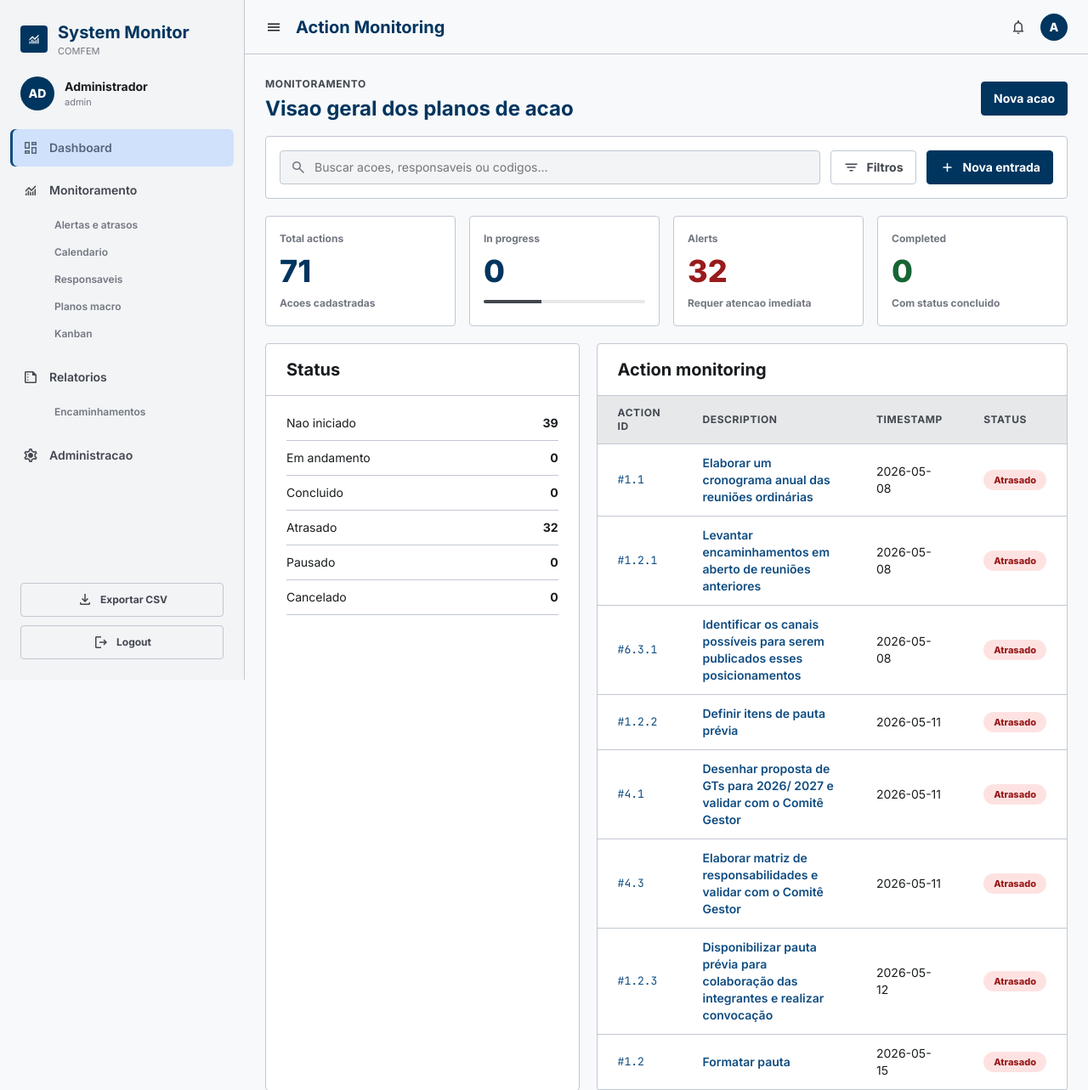
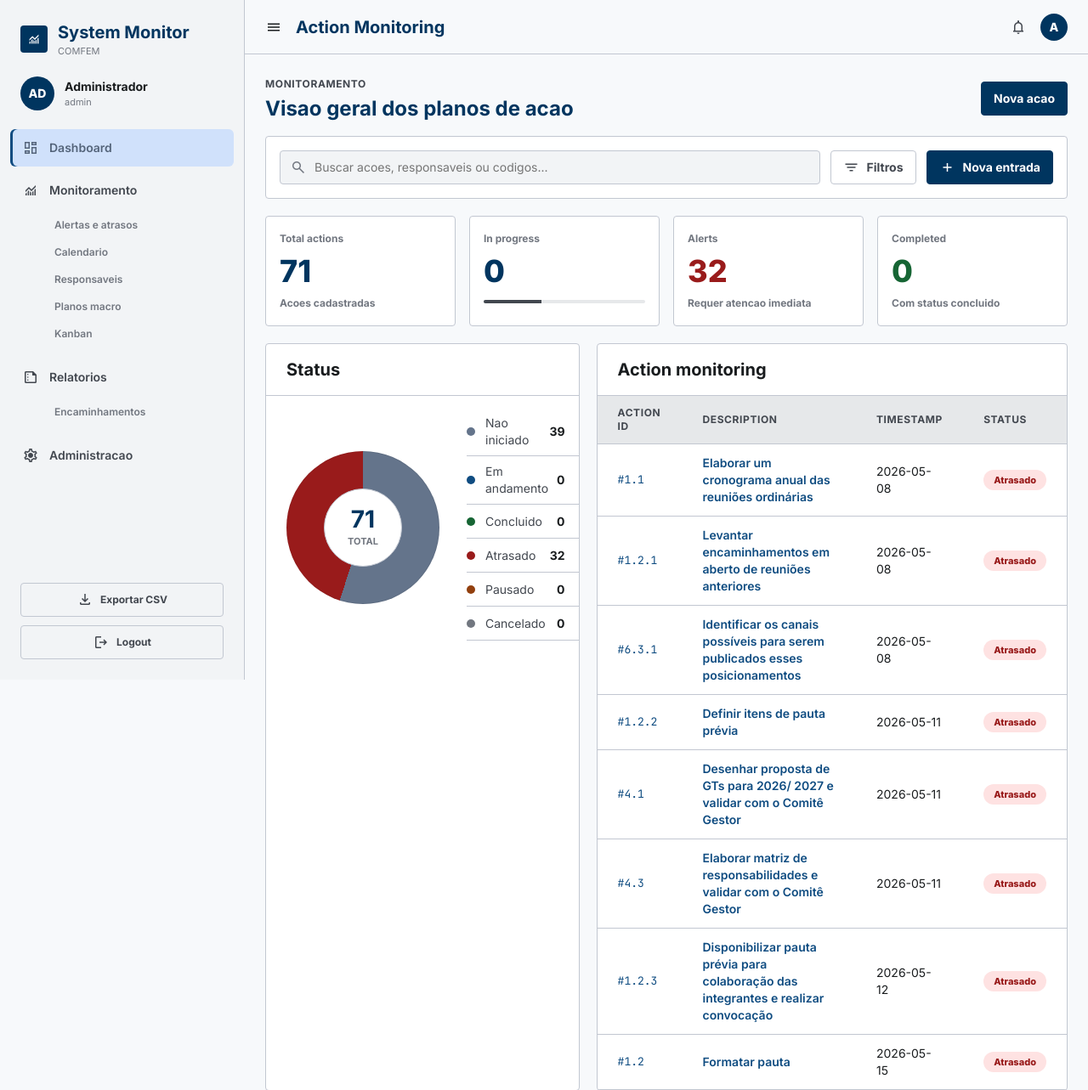
Before and after one commit to newtoncerezini-ai/monitoramento-beth, a Flask app: page / in a window 1280 px wide. Shown: the top 1283 px of the page at 85% size. Run offline with Flask 3, Linux system fonts and the light colour scheme; a user stored in the database is signed in; data comes from the database, SQL or seed files in the repository.

Commit message:
Add status pie chart to dashboard

```diff
--- a/app.py
+++ b/app.py
@@ -571,6 +571,32 @@
     return round((done / len(actions)) * 100)
 
 
+def status_chart_data(by_status: dict[str, int]) -> tuple[list[dict], str]:
+    colors = {
+        "Nao iniciado": "#64748b",
+        "Em andamento": "#0f4c81",
+        "Concluido": "#166534",
+        "Atrasado": "#991b1b",
+        "Pausado": "#92400e",
+        "Cancelado": "#727780",
+    }
+    total = sum(by_status.values())
+    items = []
+    current = 0
+    segments = []
+    for status, count in by_status.items():
+        percent = round((count / total) * 100, 1) if total else 0
+        start = current
+        end = current + percent
+        color = colors.get(status, "#727780")
+        if count:
+            segments.append(f"{color} {start}% {end}%")
+        items.append({"status": status, "count": count, "percent": percent, "color": color})
+        current = end
+    gradient = ", ".join(segments) if segments else "#e6e8ea 0% 100%"
+    return items, gradient
+
+
 @app.route("/")
 @login_required
 def dashboard():
@@ -581,6 +607,7 @@
     planned = [a for a in actions if a["planned_end"]]
     next_actions = sorted([a for a in planned if a["status"] != "Concluido"], key=lambda a: a["planned_end"])[:8]
     by_status = {status: len([a for a in actions if a["status"] == status]) for status in STATUS_OPTIONS}
+    status_items, status_gradient = status_chart_data(by_status)
     plans = [a for a in actions if a["level"] == 1]
     return render_template(
         "dashboard.html",
@@ -590,6 +617,8 @@
         planned=len(planned),
         next_actions=next_actions,
         by_status=by_status,
+        status_items=status_items,
+        status_gradient=status_gradient,
         plans=plans,
         today=date.today().isoformat(),
     )
--- a/static/styles.css
+++ b/static/styles.css
@@ -445,6 +445,81 @@
   justify-content: space-between;
   padding: 10px 0;
   border-bottom: 1px solid var(--outline-variant);
+}
+
+.status-chart-wrap {
+  display: grid;
+  grid-template-columns: 190px 1fr;
+  gap: 22px;
+  align-items: center;
+  padding: 22px 24px 24px;
+}
+
+.pie-chart {
+  width: 180px;
+  aspect-ratio: 1;
+  border-radius: 50%;
+  display: grid;
+  place-items: center;
+  box-shadow: inset 0 0 0 1px rgba(25, 28, 30, .08);
+}
+
+.pie-chart > div {
+  width: 92px;
+  aspect-ratio: 1;
+  border-radius: 50%;
+  display: grid;
+  place-items: center;
+  align-content: center;
+  background: var(--surface-lowest);
+  border: 1px solid var(--outline-variant);
+}
+
+.pie-chart strong {
+  color: var(--primary);
+  font-size: 28px;
+  line-height: 32px;
+}
+
+.pie-chart span {
+  color: var(--outline);
+  font-size: 11px;
+  font-weight: 700;
+  text-transform: uppercase;
+}
+
+.status-legend {
+  display: grid;
+  gap: 8px;
+}
+
+.status-legend-row {
+  display: grid;
+  grid-template-columns: 12px 1fr auto 54px;
+  gap: 10px;
+  align-items: center;
+  min-height: 32px;
+  padding-bottom: 8px;
+  border-bottom: 1px solid var(--outline-variant);
+}
+
+.status-legend-row i {
+  width: 10px;
+  height: 10px;
+  border-radius: 999px;
+}
+
+.status-legend-row span,
+.status-legend-row small {
+  color: var(--muted);
+}
+
+.status-legend-row strong {
+  color: var(--text);
+}
+
+.status-legend-row small {
+  text-align: right;
 }
 
 table {
@@ -979,6 +1054,10 @@
     grid-template-columns: 1fr;
   }
   .span-2 { grid-column: span 1; }
+  .status-chart-wrap {
+    grid-template-columns: 1fr;
+    justify-items: center;
+  }
   .page-header {
     align-items: flex-start;
     flex-direction: column;
--- a/templates/dashboard.html
+++ b/templates/dashboard.html
@@ -37,13 +37,23 @@
     <div class="panel-head">
       <h2>Status</h2>
     </div>
-    <div class="status-list">
-      {% for status, count in by_status.items() %}
-        <div class="status-row">
-          <span>{{ status }}</span>
-          <strong>{{ count }}</strong>
+    <div class="status-chart-wrap">
+      <div class="pie-chart" style="background: conic-gradient({{ status_gradient }});">
+        <div>
+          <strong>{{ total }}</strong>
+          <span>Total</span>
         </div>
-      {% endfor %}
+      </div>
+      <div class="status-legend">
+        {% for item in status_items %}
+          <div class="status-legend-row">
+            <i style="background: {{ item.color }}"></i>
+            <span>{{ item.status }}</span>
+            <strong>{{ item.count }}</strong>
+            <small>{{ item.percent }}%</small>
+          </div>
+        {% endfor %}
+      </div>
     </div>
   </div>
 
```
